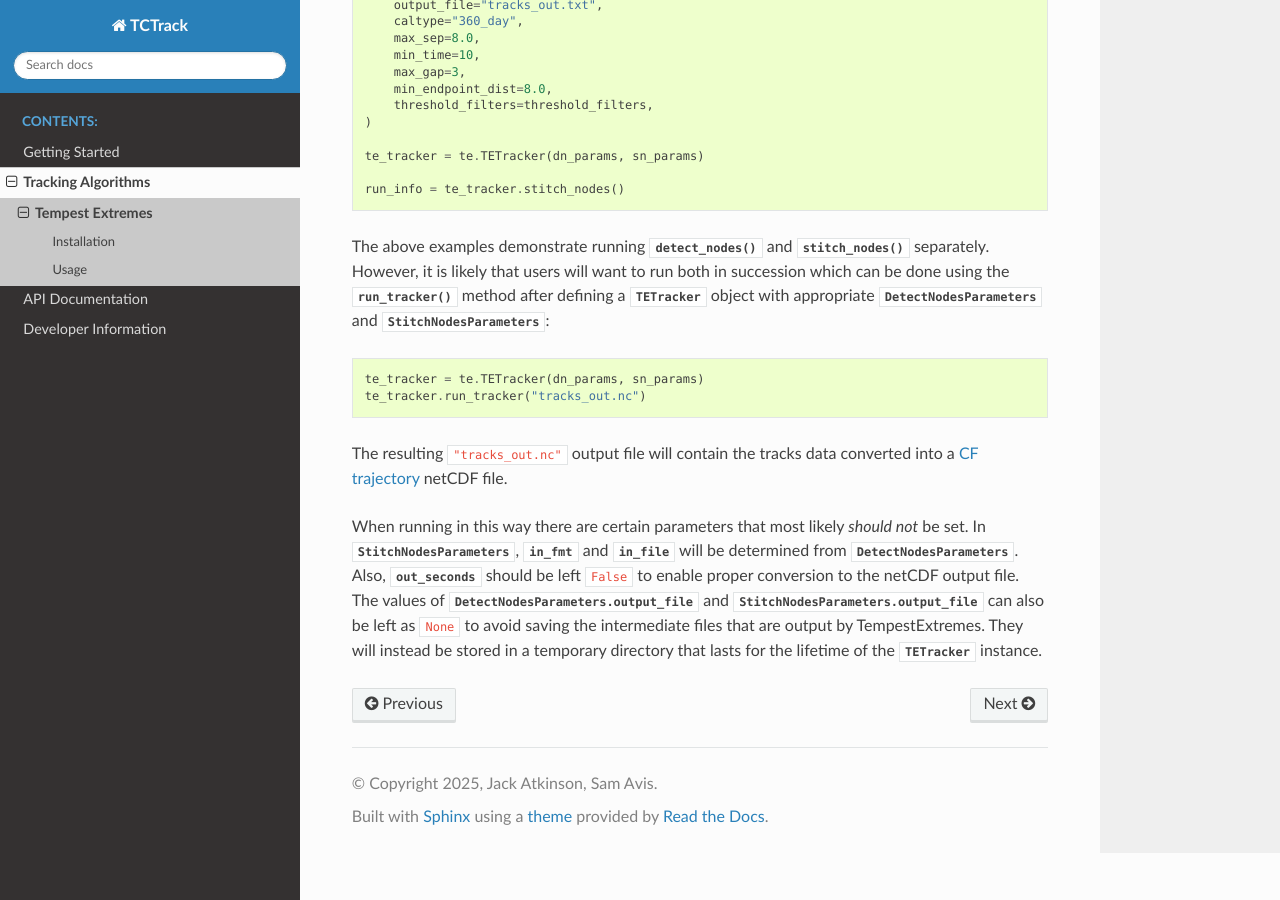
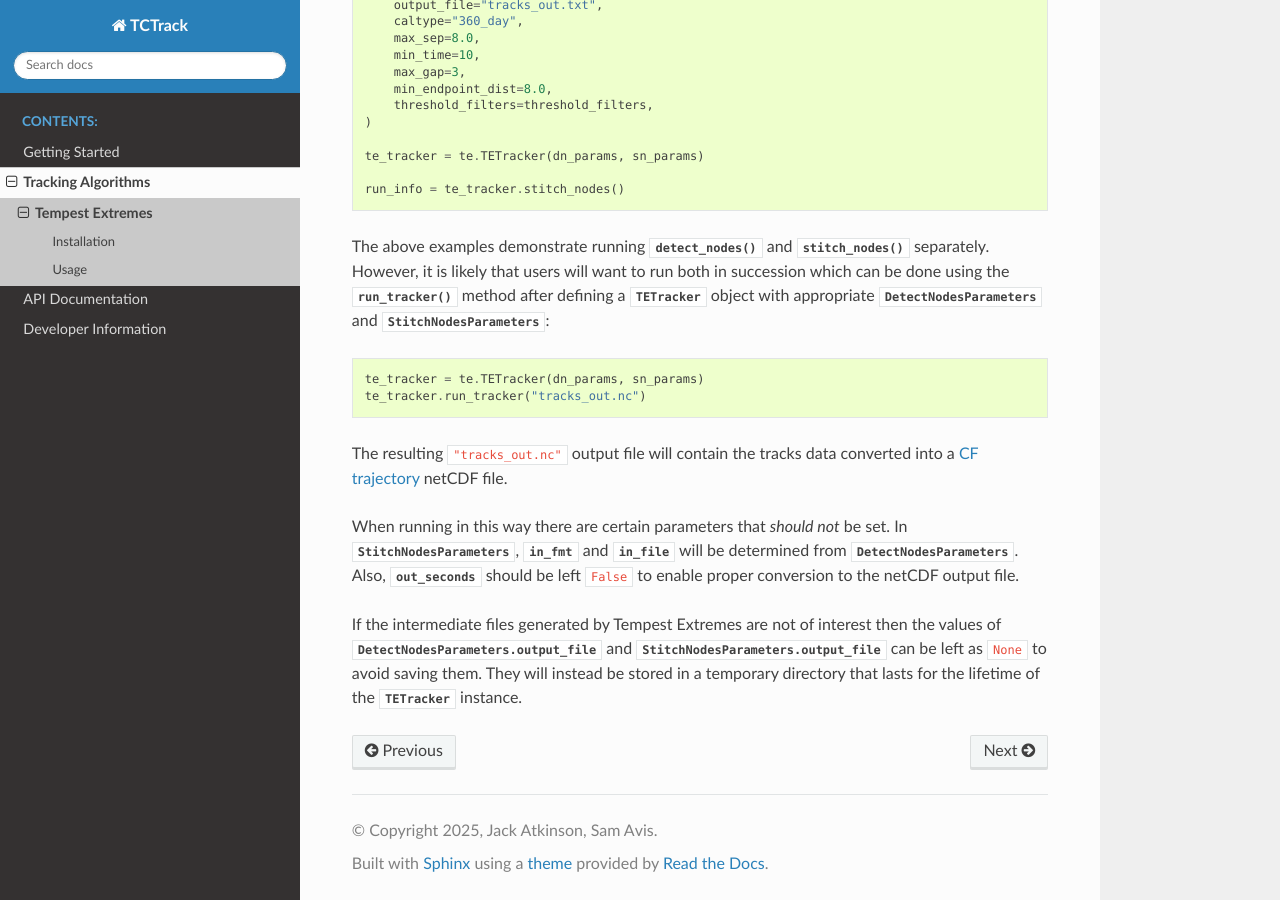
Before and after one commit to Cambridge-ICCS/TCTrack, a Sphinx documentation site: the page built from docs/tracking-algorithms/tempest_extremes.rst, in a window 1280 px wide and 900 px high, scrolled down 2446 px. Built offline with Sphinx 7.4.7 and the Read the Docs theme 3.1.0, drawn with Linux system fonts in a browser that asks for light colours.

Commit message:
Apply suggestions in thedocs for run_tracker usage
Co-authored-by: Jack Atkinson <109271713+jatkinson1000@users.noreply.github.com>

```diff
--- a/docs/tracking-algorithms/tempest_extremes.rst
+++ b/docs/tracking-algorithms/tempest_extremes.rst
@@ -158,13 +158,15 @@ into a `CF trajectory
 <https://cfconventions.org/Data/cf-conventions/cf-conventions-1.7/build/aphs04.html>`_
 netCDF file.
 
-When running in this way there are certain parameters that most likely *should not* be
+When running in this way there are certain parameters that *should not* be
 set. In :class:`StitchNodesParameters`, :attr:`~StitchNodesParameters.in_fmt`
 and :attr:`~StitchNodesParameters.in_file` will be determined from
 :class:`DetectNodesParameters`. Also,
 :attr:`~StitchNodesParameters.out_seconds` should be left ``False`` to enable
-proper conversion to the netCDF output file. The values of
+proper conversion to the netCDF output file.
+
+If the intermediate files generated by Tempest Extremes are not of interest then the values of
 :attr:`DetectNodesParameters.output_file` and :attr:`StitchNodesParameters.output_file`
-can also be left as ``None`` to avoid saving the intermediate files that are output by
-TempestExtremes. They will instead be stored in a temporary directory that lasts for the
+can be left as ``None`` to avoid saving them.
+They will instead be stored in a temporary directory that lasts for the
 lifetime of the :class:`TETracker` instance.
```
